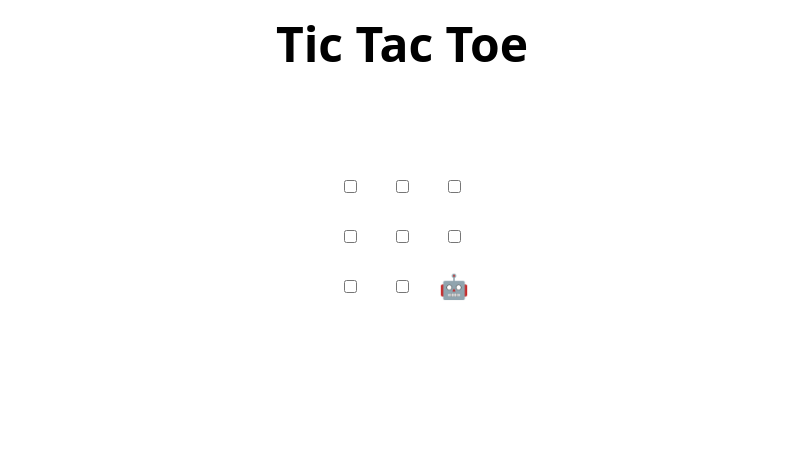
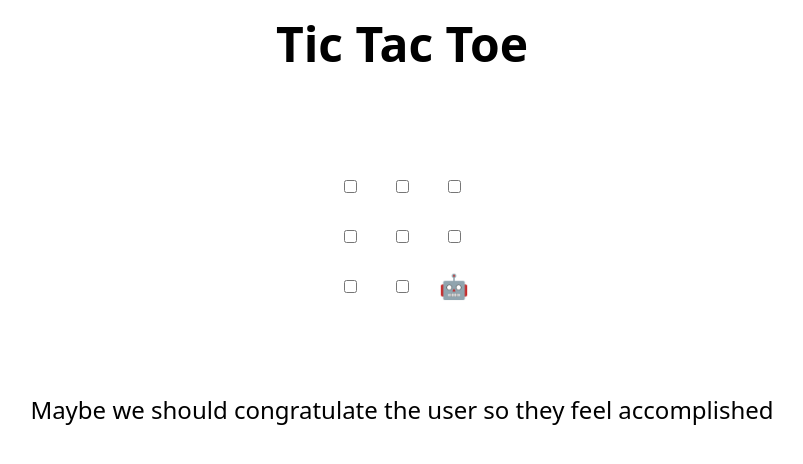
Before and after one commit to Ma4kaigrisho/skills-review-pull-requests, a plain HTML site: page index.html in a window 1280 px wide. Shown: the whole page, without its empty margins (238-1041 px from the left). Drawn offline with Linux system fonts and the light colour scheme.

Commit message:
Update index.html

```diff
--- a/index.html
+++ b/index.html
@@ -48,7 +48,7 @@
 </table>
 
 <h2 hidden>Game over, refresh to play again 🧑‍💻 🤖!</h2>
-
+Maybe we should congratulate the user so they feel accomplished
 <script>
   // Initialization
   const boxes = Array.from(document.querySelectorAll("td"));
```
